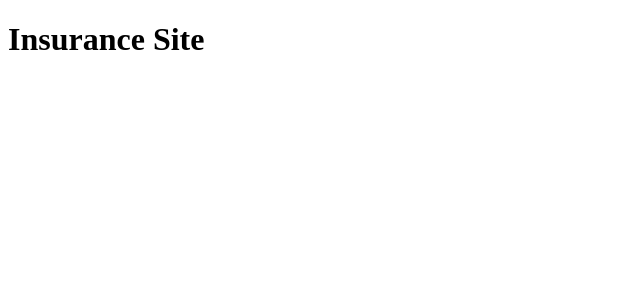
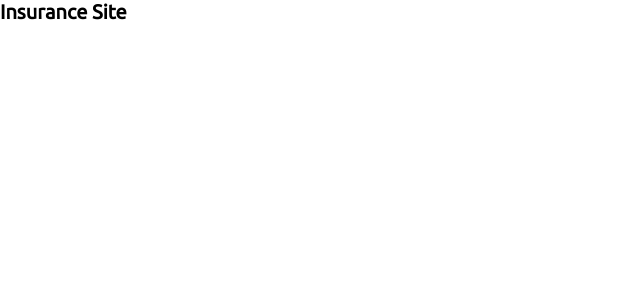
Before and after one commit to dcrame2/insurance-agent, a React (Create React App) app: page / in a window 1280 px wide. Shown: the top 300 px of the page, without its empty margins (0-640 px from the left). Built offline with nearby package versions, Linux system fonts and the light colour scheme.

Commit message:
global settings activated

```diff
--- a/src/App.js
+++ b/src/App.js
@@ -1,3 +1,5 @@
+import "./global.css";
+
 function App() {
   return <h1>Insurance Site</h1>;
 }
--- a/src/global.css
+++ b/src/global.css
@@ -1,4 +1,4 @@
-@import url("https://fonts.googleapis.com/css2?family=Alex+Brush&family=Allura&family=Josefin+Sans&family=Open+Sans&display=swap");
+@import url("https://fonts.googleapis.com/css2?family=Source+Sans+Pro&family=Ubuntu&display=swap");
 
 *,
 *::before,
@@ -78,5 +78,5 @@ ol {
 }
 
 body {
-  font-family: "Josefin Sans", sans-serif;
+  font-family: "Ubuntu", sans-serif;
 }
--- a/src/styles/Variables.jsx
+++ b/src/styles/Variables.jsx
@@ -14,16 +14,14 @@ export const Variables = {
   // colors
   // When swapping leave note of what the color looks like
   // used in button link styling
-  color1: "#E5B8F4", // light purple
-  color2: "#C147E9", // purple
-  color3: "#FCF9BE", // light yellow-white
-
+  color1: "#007a3e", // green
+  color2: "#3d3935", // dark gray
   black: "black",
   white: "#ffff",
 
   // Type
-  joseph: "Josefin Sans, sans-serif",
-  openSans: "Open Sans, sans-serif",
+  sourceSans: "Source Sans Pro, sans-serif",
+  ubuntu: "Ubuntu, sans-serif",
   // Company name
   companyName: "Digital Delight",
 
```
